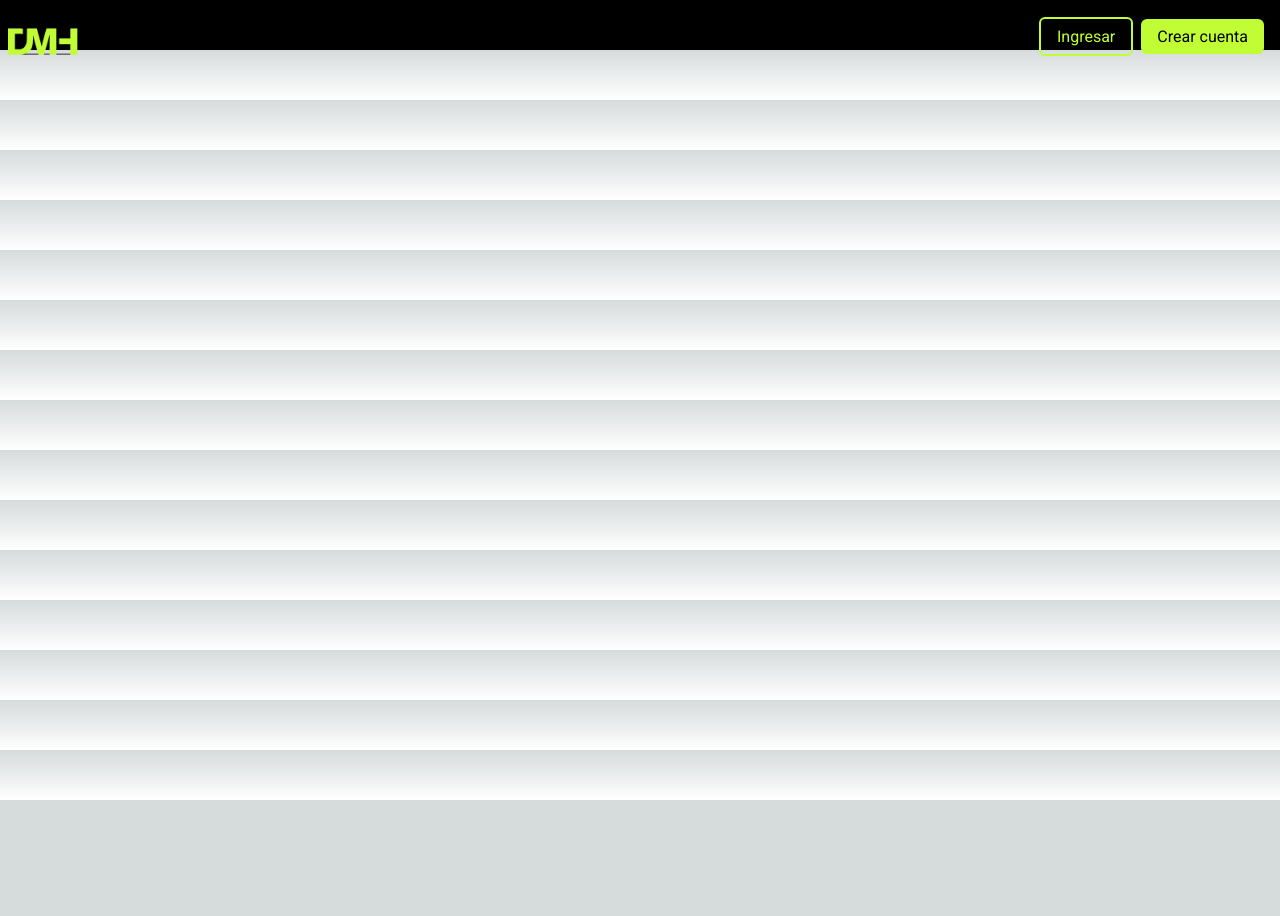
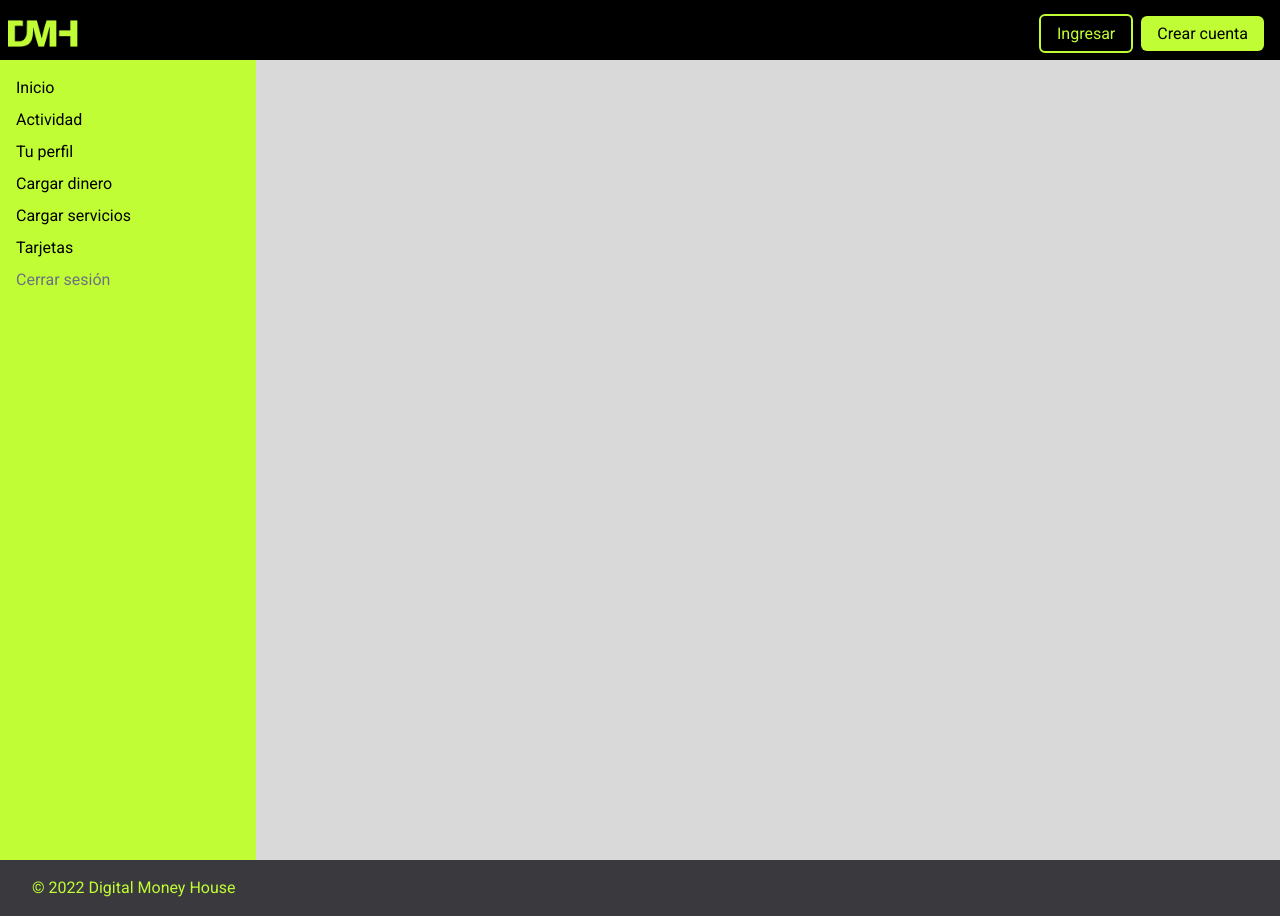
Before and after one commit to VictoriaCanclini/digital-money-house, a Next.js app: page /home in a window 1280 px wide. Before the commit the page ends 800 px from the top, so only its background shows below. Built offline with nearby package versions, Linux system fonts and the light colour scheme.

Commit message:
ok footer

```diff
--- a/src/app/home/page.jsx
+++ b/src/app/home/page.jsx
@@ -1,9 +1,13 @@
+import Footer from "@/components/Footer";
 import Navbar from "@/components/Navbar";
+import Sibvar from "@/components/Sibvar";
 
 const HomePage = () => {
   return (
-    <div>
+    <div className="bg-[#D9D9D9]">
       <Navbar />
+      <Sibvar />
+      <Footer />
     </div>
   );
 };
--- a/src/components/Dashboard.jsx
+++ b/src/components/Dashboard.jsx
@@ -1,3 +1,52 @@
+// import React from "react";
+// import Navbar from "./Navbar";
+// import Footer from "./Footer";
+
+// const dashboard = () => {
+//   return (
+//     <>
+//       <div className="flex flex-col h-screen">
+//         <Navbar />
+//         <section className="relative bg-[url('/img/Mask-group.png')] bg-no-repeat bg-cover bg-center h-screen">
+//           <div className="m-10">
+//             <h1 className="text-[40px]">
+//               De ahora en adelante, hacés más con tu dinero
+//             </h1>
+//             <h2 className="text-[30px] text-[#C1FD35]">
+//               Tu nueva <strong>billetera virtual</strong>
+//             </h2>
+//           </div>
+
+//           {/* Contenedor para las tarjetas */}
+//           <div className="relative z-10 flex flex-col sm:flex-row justify-center items-center gap-4 mt-20 ml-4 mr-4 sm:mt-60">
+//             <img
+//               src="/img/Card-landing.png"
+//               alt="card1"
+//               className="w-[80%] sm:w-[500px]"
+//             />
+//             <img
+//               src="/img/Card-landing2.png"
+//               alt="card2"
+//               className="w-[80%] sm:w-[500px]"
+//             />
+//           </div>
+//           {/* Imagen de fondo principal */}
+//           <div className="absolute inset-0 flex items-end sm:mb-10">
+//             <img
+//               className="w-screen"
+//               src="/img/Main.png"
+//               alt="Main background"
+//             />
+//           </div>
+//           <Footer />
+//         </section>
+//       </div>
+//     </>
+//   );
+// };
+
+// export default dashboard;
+
 import React from "react";
 import Navbar from "./Navbar";
 import Footer from "./Footer";
@@ -7,7 +56,7 @@ const dashboard = () => {
     <>
       <div className="flex flex-col min-h-screen">
         <Navbar />
-        <section className="relative bg-[url('/img/Mask-group.png')] bg-no-repeat bg-cover bg-center h-screen">
+        <section className="relative bg-[url('/img/Mask-group.png')] bg-no-repeat bg-cover bg-center flex-grow">
           <div className="m-10">
             <h1 className="text-[40px]">
               De ahora en adelante, hacés más con tu dinero
@@ -30,16 +79,18 @@ const dashboard = () => {
               className="w-[80%] sm:w-[500px]"
             />
           </div>
+
           {/* Imagen de fondo principal */}
-          <div className="absolute inset-0 flex items-end sm:mb-10">
+          {/* <div className="relative mt-10">
             <img
               className="w-screen"
               src="/img/Main.png"
               alt="Main background"
             />
-          </div>
-          <Footer />
+          </div> */}
         </section>
+        {/* Footer siempre visible */}
+        <Footer />
       </div>
     </>
   );
--- a/src/components/Footer.jsx
+++ b/src/components/Footer.jsx
@@ -2,7 +2,7 @@ import React from "react";
 
 const Footer = () => {
   return (
-    <footer className="bg-[#3A393E] mt-[250px] sm:mt-[110px]">
+    <footer className="bg-[#3A393E]">
       <p className="text-[#C1FD35] ml-[100px] p-4 sm:ml-4">
         © 2022 Digital Money House
       </p>
@@ -11,3 +11,5 @@ const Footer = () => {
 };
 
 export default Footer;
+
+//mt-[250px] sm:mt-[110px]
--- a/src/components/Navbar.jsx
+++ b/src/components/Navbar.jsx
@@ -1,43 +1,32 @@
 "use client";
 
 import Link from "next/link";
-import { useDispatch, useSelector } from "react-redux";
-import axios from "axios";
-import { useRouter } from "next/navigation";
-import Cookies from "js-cookie";
-import { setCredentials } from "../state/features/authSlice";
+import { useEffect, useState } from "react";
+import { useSelector } from "react-redux";
 
 const Navbar = () => {
   const { email } = useSelector((state) => state.auth);
-  const dispatch = useDispatch();
-  const router = useRouter();
+  const [isClient, setIsClient] = useState(false);
 
-  const handleLogout = async () => {
-    try {
-      await axios.post(`${process.env.NEXT_PUBLIC_BASE_URL}/api/logout`, {});
-      Cookies.remove("token");
-      dispatch(setCredentials({ user: null, email: "" }));
-      router.push("/login");
-    } catch (error) {
-      console.error("Error al cerrar sesión:", error);
-    }
-  };
+  useEffect(() => {
+    setIsClient(true);
+  }, []);
 
   return (
-    <div className="flex justify-between bg-black h-[40px] sm:h-[50px]">
-      <div className="mt-7 ml-2">
+    <div className="flex justify-between bg-black h-[30px] sm:h-[60px]">
+      <div className="mt-5 ml-2">
         <Link href="/">
           <img src="/img/Logo 01.png" alt="Logo1" width={70} />
         </Link>
       </div>
-      <div className="flex justify-end gap-2 sm:mt-6 mr-4 mt-7">
-        {email ? (
-          <button
-            onClick={handleLogout}
-            className="bg-[#C1FD35] text-black rounded-md pt-5 pb-5 pl-3 pr-3 flex items-center"
-          >
-            Cerrar sesión
-          </button>
+      <div className="flex justify-end gap-2 sm:mt-4 mr-4 mt-5 sm:mb-2">
+        {isClient && email ? (
+          <>
+            <button className="bg-[#C1FD35] text-black rounded-lg pt-4 pb-4 pl-3 pr-3 flex items-center">
+              VC
+            </button>
+            <p className="mt-3">Hola, Victoria Canclini</p>
+          </>
         ) : (
           <>
             <button>
--- /dev/null
+++ b/src/components/Sibvar.jsx
@@ -0,0 +1,53 @@
+"use client";
+
+import { useRouter } from "next/navigation";
+import Cookies from "js-cookie";
+import { setCredentials } from "../state/features/authSlice";
+import { useDispatch } from "react-redux";
+import axios from "axios";
+
+const Sibvar = () => {
+  const router = useRouter();
+  const dispatch = useDispatch();
+
+  const handleLogout = async () => {
+    try {
+      await axios.post(`${process.env.NEXT_PUBLIC_BASE_URL}/api/logout`, {});
+      Cookies.remove("token");
+      dispatch(setCredentials({ user: null, email: "" }));
+      router.push("/login");
+    } catch (error) {
+      console.error("Error al cerrar sesión:", error);
+    }
+  };
+
+  return (
+    <div className="w-64 bg-[#C1FD35] text-black p-4 h-screen">
+      <ul>
+        <li className="mb-2">
+          <button>Inicio</button>
+        </li>
+        <li className="mb-2">
+          <button>Actividad</button>
+        </li>
+        <li className="mb-2">
+          <button>Tu perfil</button>
+        </li>
+        <li className="mb-2">
+          <button>Cargar dinero</button>
+        </li>
+        <li className="mb-2">
+          <button>Cargar servicios</button>
+        </li>
+        <li className="mb-2">
+          <button>Tarjetas</button>
+        </li>
+        <li className="text-gray-500">
+          <button onClick={handleLogout}>Cerrar sesión</button>
+        </li>
+      </ul>
+    </div>
+  );
+};
+
+export default Sibvar;
--- a/src/state/store.jsx
+++ b/src/state/store.jsx
@@ -1,16 +1,40 @@
+// import { configureStore } from "@reduxjs/toolkit";
+// import authReducer from "./features/authSlice";
+
+// // Recuperar el estado desde localStorage
+// export const storedAuth = localStorage.getItem("auth")
+//   ? JSON.parse(localStorage.getItem("auth"))
+//   : { user: null, email: "" };
+
+// export const store = configureStore({
+//   reducer: {
+//     auth: authReducer,
+//   },
+//   preloadedState: {
+//     auth: storedAuth, // Inicializar el estado de auth con los datos almacenados
+//   },
+// });
+
 import { configureStore } from "@reduxjs/toolkit";
 import authReducer from "./features/authSlice";
 
-// Recuperar el estado desde localStorage
-export const storedAuth = localStorage.getItem("auth")
-  ? JSON.parse(localStorage.getItem("auth"))
-  : { user: null, email: "" };
+// Función para recuperar el estado desde localStorage
+const getStoredAuth = () => {
+  if (typeof window !== "undefined") {
+    // Solo accede a localStorage en el cliente
+    return localStorage.getItem("auth")
+      ? JSON.parse(localStorage.getItem("auth"))
+      : { user: null, email: "" };
+  }
+  // Estado por defecto en el servidor
+  return { user: null, email: "" };
+};
 
 export const store = configureStore({
   reducer: {
     auth: authReducer,
   },
   preloadedState: {
-    auth: storedAuth, // Inicializar el estado de auth con los datos almacenados
+    auth: getStoredAuth(), // Llama a la función para inicializar el estado de auth
   },
 });
```
